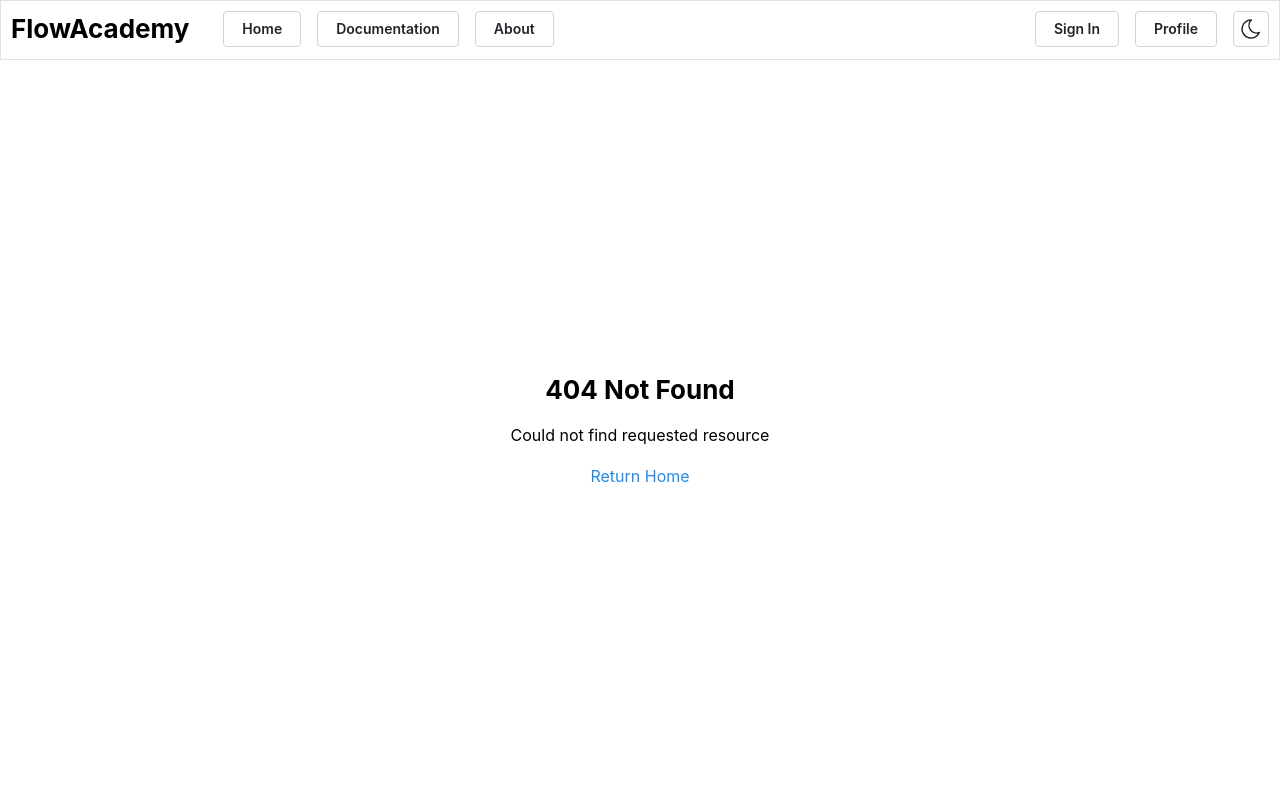
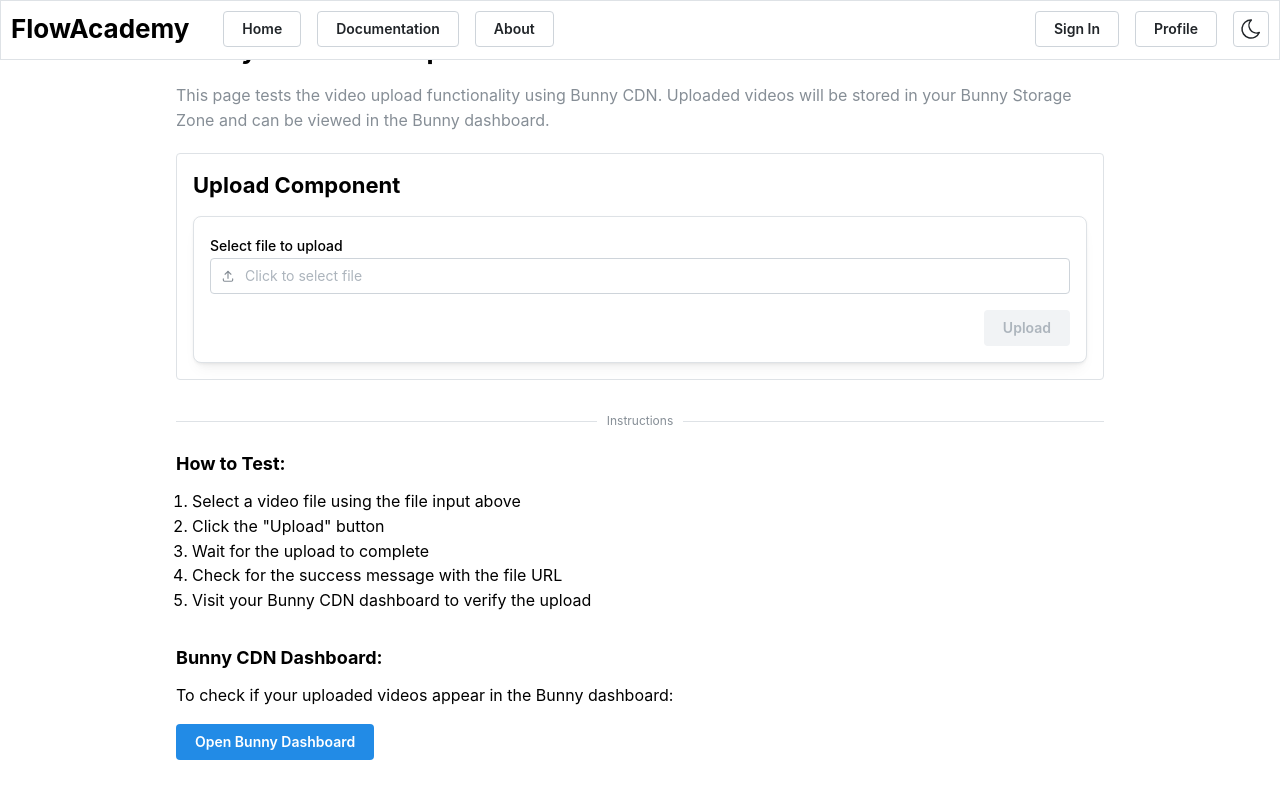
Before and after one commit to Cytherr1/flowacademy, a Next.js app: page /mami-test in a window 1280 px wide. Before the commit this address had no page. Shown: the top 799 px of the page. Built offline with nearby package versions, Linux system fonts and the light colour scheme.

Commit message:
bunny test page with mantine implementation

```diff
--- /dev/null
+++ b/app/mami-test/page.tsx
@@ -0,0 +1,76 @@
+// to run this page, run the command: npm run dev
+// http://localhost:3000/mami-test
+
+
+"use client"
+
+import { useState } from 'react';
+import Upload from '@/components/upload';
+import { Container, Title, Text, Box, Divider, Paper, Group, Button } from '@mantine/core';
+
+export default function TestUpload() {
+  const [uploadedFiles, setUploadedFiles] = useState<string[]>([]);
+
+  // This function will be called after successful upload
+  const handleUploadSuccess = (url: string) => {
+    setUploadedFiles(prev => [...prev, url]);
+  };
+
+  return (
+    <Container size="md" py="xl">
+      <Title order={2} mb="md">Bunny CDN Video Upload Test</Title>
+      <Text mb="lg" c="dimmed">
+        This page tests the video upload functionality using Bunny CDN.
+        Uploaded videos will be stored in your Bunny Storage Zone and can be viewed in the Bunny dashboard.
+      </Text>
+
+      <Paper withBorder p="md" mb="xl">
+        <Title order={3} mb="md">Upload Component</Title>
+        <Upload onSuccess={handleUploadSuccess} />
+      </Paper>
+
+      <Divider my="lg" label="Instructions" labelPosition="center" />
+
+      <Box mb="xl">
+        <Title order={4} mb="sm">How to Test:</Title>
+        <Text component="ol" pl="md">
+          <li>Select a video file using the file input above</li>
+          <li>Click the &quot;Upload&quot; button</li>
+          <li>Wait for the upload to complete</li>
+          <li>Check for the success message with the file URL</li>
+          <li>Visit your Bunny CDN dashboard to verify the upload</li>
+        </Text>
+      </Box>
+
+      <Box mb="xl">
+        <Title order={4} mb="sm">Bunny CDN Dashboard:</Title>
+        <Text mb="md">
+          To check if your uploaded videos appear in the Bunny dashboard:
+        </Text>
+        <Group>
+          <Button
+            component="a"
+            href="https://dash.bunny.net/"
+            target="_blank"
+            rel="noopener noreferrer"
+          >
+            Open Bunny Dashboard
+          </Button>
+        </Group>
+      </Box>
+
+      {uploadedFiles.length > 0 && (
+        <Box>
+          <Title order={4} mb="sm">Uploaded Files:</Title>
+          <Paper withBorder p="md">
+            {uploadedFiles.map((url, index) => (
+              <Text key={index} component="div" mb="xs">
+                <a href={url} target="_blank" rel="noopener noreferrer">{url}</a>
+              </Text>
+            ))}
+          </Paper>
+        </Box>
+      )}
+    </Container>
+  );
+}
--- a/components/upload.tsx
+++ b/components/upload.tsx
@@ -9,7 +9,11 @@ interface FormValues {
   file: File | null;
 }
 
-const Upload = () => {
+interface UploadProps {
+  onSuccess?: (url: string) => void;
+}
+
+const Upload = ({ onSuccess }: UploadProps = {}) => {
   const [isLoading, setIsLoading] = useState(false);
   const [message, setMessage] = useState<{ text: string; type: 'success' | 'error' | null }>({
     text: '',
@@ -48,6 +52,11 @@ const Upload = () => {
           type: 'success',
         });
         form.reset();
+
+        // Call the onSuccess callback if provided
+        if (onSuccess && data.url) {
+          onSuccess(data.url);
+        }
       } else {
         setMessage({
           text: `Upload failed: ${data.error || 'Unknown error'}`,
```
